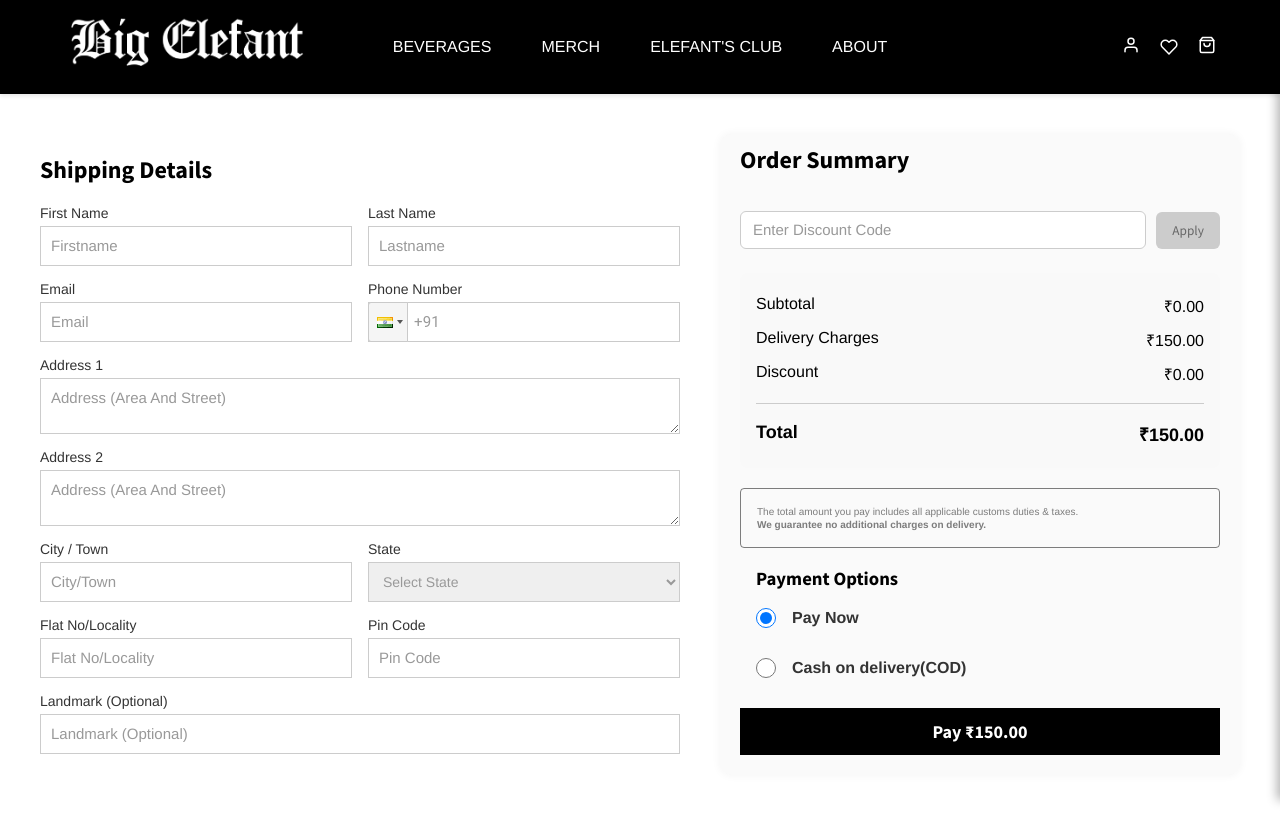
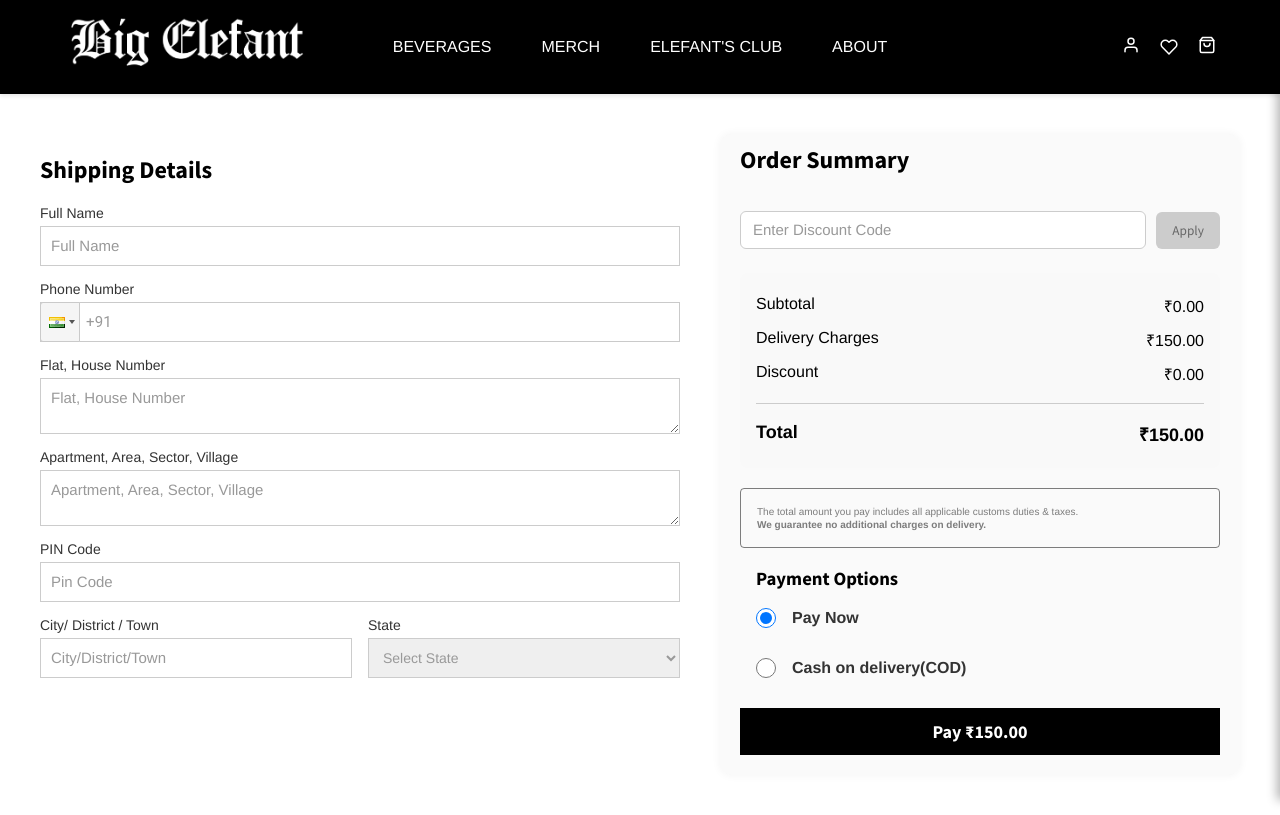
Before and after one commit to ArghyaHT/big-elefant, a React (Vite) app: page /check-out in a window 1280 px wide. Built offline with nearby package versions, Linux system fonts and the light colour scheme.

Commit message:
changes made as asked last day

```diff
--- a/src/components/CheckOut/CheckOut.jsx
+++ b/src/components/CheckOut/CheckOut.jsx
@@ -137,8 +137,7 @@ const CheckOut = () => {
     // const filteredData = allData[selectedTab];
 
     const [formData, setFormData] = useState({
-        firstName: '',
-        lastName: '',
+        fullName: '',
         email: '',
         phoneNumber: '',
         addressLine1: '',
@@ -167,8 +166,7 @@ const CheckOut = () => {
                 // User has no addresses
                 setSelectedAddressIndex('new'); // mark as new
                 setFormData({
-                    firstName: '',
-                    lastName: '',
+                    fullName: '',
                     phoneNumber: '',
                     email: user.email || '',
                     addressLine1: '',
@@ -211,8 +209,7 @@ const CheckOut = () => {
         // Prepare new address data from formData
         const newAddressData = {
             _key: uuidv4(),  // generate unique key
-            firstName: formData.firstName,
-            lastName: formData.lastName,
+            fullName: formData.fullName,
             phoneNumber: formData.phoneNumber,
             addressLine1: formData.addressLine1,
             addressLine2: formData.addressLine2,
@@ -255,8 +252,7 @@ const CheckOut = () => {
 
             // Clear form or reset as needed
             setFormData({
-                firstName: '',
-                lastName: '',
+                fullName: '',
                 phoneNumber: '',
                 addressLine1: '',
                 addressLine2: '',
@@ -278,8 +274,7 @@ const CheckOut = () => {
         e.preventDefault();
 
         setFormData({
-            firstName: '',
-            lastName: '',
+            fullName: '',
             email: '',
             phoneNumber: '',
             address: '',
@@ -460,8 +455,7 @@ const CheckOut = () => {
         console.log("✅ Payment full data:", fullData);
 
         const {
-            firstName,
-            lastName,
+            fullName,
             email,
             contact,
             addressLine1,
@@ -496,7 +490,7 @@ const CheckOut = () => {
             paymentId: razorpay_payment_id,
             status: "ordered",
             // Shipping Details
-            name: `${firstName} ${lastName}`,
+            name: `${fullName}`,
             email,
             contact,
             addressLine1,
@@ -579,8 +573,7 @@ const CheckOut = () => {
 
     const handleCOD = async () => {
         const {
-            firstName,
-            lastName,
+            fullName,
             phoneNumber,
             addressLine1,
             addressLine2,
@@ -599,7 +592,7 @@ const CheckOut = () => {
             orderId: orderId,
             paymentId: "COD",
             status: "ordered",
-            name: `${firstName} ${lastName}`,
+            name: `${fullName}`,
             email: loggedInuser?.email,
             contact: phoneNumber.startsWith('91') ? phoneNumber.slice(2) : phoneNumber,
             addressLine1,
@@ -754,29 +747,27 @@ const CheckOut = () => {
 
     const validateForm = () => {
         const {
-            firstName,
-            lastName,
-            email,
+            fullName,
+            // email,
             phoneNumber,
             addressLine1,
             addressLine2,
             city,
             state,
-            locality,
+            // locality,
             pin
         } = formData;
 
         // Basic presence checks
         if (
-            !firstName?.trim() ||
-            !lastName?.trim() ||
-            !email?.trim() ||
+            !fullName?.trim() ||
+            // !email?.trim() ||
             !phoneNumber?.trim() ||
             !addressLine1?.trim() ||
             !addressLine2?.trim() ||
             !city?.trim() ||
-            !state?.trim() ||
-            !locality?.trim()
+            !state?.trim()
+            // !locality?.trim()
         ) {
             alert("Please fill in all shipping details fields.");
             return false;
@@ -788,11 +779,11 @@ const CheckOut = () => {
             return false;
         }
 
-        // (Optional) validate email pattern
-        if (!/^\S+@\S+\.\S+$/.test(email)) {
-            alert("Please enter a valid email address.");
-            return false;
-        }
+        // // (Optional) validate email pattern
+        // if (!/^\S+@\S+\.\S+$/.test(email)) {
+        //     alert("Please enter a valid email address.");
+        //     return false;
+        // }
 
         // (Optional) validate phone length (basic)
         if (phoneNumber.length < 10) {
@@ -825,8 +816,7 @@ const CheckOut = () => {
                                             setSelectedAddressIndex('new');
                                             setFormData((prev) => ({
                                                 ...prev,
-                                                firstName: '',
-                                                lastName: '',
+                                                fullName: '',
                                                 phoneNumber: '',
                                                 addressLine1: '',
                                                 addressLine2: '',
@@ -866,21 +856,17 @@ const CheckOut = () => {
 
                     <div className={styles.inlineFields}>
                         <label>
-                            First Name
-                            <input type="text" name="firstName" placeholder="Firstname" value={formData.firstName} onChange={handleChange} required />
-                        </label>
-                        <label>
-                            Last Name
-                            <input type="text" name="lastName" placeholder="Lastname" value={formData.lastName} onChange={handleChange} required />
+                            Full Name
+                            <input type="text" name="fullName" placeholder="Full Name" value={formData.fullName} onChange={handleChange} required />
                         </label>
                     </div>
 
                     {/* Email & Phone */}
                     <div className={styles.inlineFields}>
-                        <label>
+                        {/* <label>
                             Email
                             <input type="email" name="email" placeholder="Email" value={formData.email} onChange={handleChange} required />
-                        </label>
+                        </label> */}
 
                         <label>
                             Phone Number
@@ -913,23 +899,49 @@ const CheckOut = () => {
                     {/* Address */}
                     <div className={styles.inlineFields}>
                         <label>
-                            Address 1
-                            <textarea name="addressLine1" placeholder="address (Area and street)" value={formData.addressLine1} onChange={handleChange} required />
+                            Flat, House Number
+                            <textarea name="addressLine1" placeholder="Flat, House Number" value={formData.addressLine1} onChange={handleChange} required />
                         </label>
                     </div>
 
                     <div className={styles.inlineFields}>
                         <label>
-                            Address 2
-                            <textarea name="addressLine2" placeholder="address (Area and street)" value={formData.addressLine2} onChange={handleChange} required />
+                            Apartment, Area, Sector, Village
+                            <textarea name="addressLine2" placeholder="Apartment, Area, Sector, Village" value={formData.addressLine2} onChange={handleChange} required />
                         </label>
+                    </div>
+
+                     {/* Locality & Landmark */}
+                    <div className={styles.inlineFields}>
+                                                <label>
+                            PIN Code
+                            <input
+                                type="text"
+                                name="pin"
+                                placeholder="Pin Code"
+                                value={formData.pin}
+                                maxLength={6}        // Limit length to 6 characters
+                                onChange={(e) => {
+                                    const value = e.target.value;
+                                    // Allow only digits and max 6 chars
+                                    if (/^\d{0,6}$/.test(value)) {
+                                        handleChange(e);
+                                    }
+                                }}
+                                required
+                            />
+                        </label>
+                        {/* <label>
+                            Flat No/Locality
+                            <input type="text" name="locality" placeholder="Flat No/Locality" value={formData.locality} onChange={handleChange} required />
+                        </label> */}
                     </div>
 
                     {/* City & State */}
                     <div className={styles.inlineFields}>
                         <label>
-                            City / Town
-                            <input type="text" name="city" placeholder="City/town" value={formData.city} onChange={handleChange} required />
+                            City/ District / Town
+                            <input type="text" name="city" placeholder="City/District/town" value={formData.city} onChange={handleChange} required />
                         </label>
                         <label>
                             State
@@ -967,38 +979,12 @@ const CheckOut = () => {
                             </select>
                         </label>
                     </div>
-
-                    {/* Locality & Landmark */}
-                    <div className={styles.inlineFields}>
-                        <label>
-                            Flat No/Locality
-                            <input type="text" name="locality" placeholder="Flat No/Locality" value={formData.locality} onChange={handleChange} required />
-                        </label>
-                        <label>
-                            Pin Code
-                            <input
-                                type="text"
-                                name="pin"
-                                placeholder="Pin Code"
-                                value={formData.pin}
-                                maxLength={6}        // Limit length to 6 characters
-                                onChange={(e) => {
-                                    const value = e.target.value;
-                                    // Allow only digits and max 6 chars
-                                    if (/^\d{0,6}$/.test(value)) {
-                                        handleChange(e);
-                                    }
-                                }}
-                                required
-                            />
-                        </label>
-                    </div>
-                    <div className={styles.inlineFields}>
+                    {/* <div className={styles.inlineFields}>
                         <label>
                             Landmark (Optional)
                             <input type="text" name="landmark" placeholder="landmark (optional)" value={formData.landmark} onChange={handleChange} required />
                         </label>
-                    </div>
+                    </div> */}
 
                     {/* Conditionally show buttons only when 'new' is selected */}
                     {selectedAddressIndex === 'new' && (
@@ -1213,8 +1199,7 @@ const CheckOut = () => {
                         onSuccess={handlePaymentSuccess}
                         onFailure={handlePaymentFailure}
                         customerData={{
-                            firstName: formData.firstName,
-                            lastName: formData.lastName,
+                            fullName: formData.fullName,
                             email: loggedInuser?.email,
                             contact: formData.phoneNumber.startsWith('91')
                                 ? formData.phoneNumber.slice(2)
--- a/src/components/CheckOut/CheckOut.module.css
+++ b/src/components/CheckOut/CheckOut.module.css
@@ -690,6 +690,10 @@ input[type="email"] {
     height: auto;
   }
 
+  .inlineFields {
+  flex-direction: column;
+}
+
   .itemControls {
     flex-direction: row;
     align-items: flex-start;
--- a/src/components/Dashboard/Dashboard.jsx
+++ b/src/components/Dashboard/Dashboard.jsx
@@ -31,15 +31,13 @@ const Dashboard = () => {
     const user = state?.user;
 
     const [editFields, setEditFields] = useState({
-        firstName: false,
-        lastName: false,
+        fullName: false,
         email: false,
         phone: false,
     });
 
     const [formData, setFormData] = useState({
-        firstName: user?.firstName || "",
-        lastName: user?.lastName || "",
+        fullName: user?.fullName || "",
         email: user?.email || "",
         phone: user?.phoneNumber || "", // leave empty if not present
     });
@@ -74,8 +72,7 @@ const Dashboard = () => {
             const updatedFields = {};
 
             if (field === "personalInfo") {
-                updatedFields.firstName = formData.firstName;
-                updatedFields.lastName = formData.lastName;
+                updatedFields.fullName = formData.fullName;
             } else if (field === "phone") {
                 updatedFields.phoneNumber = formData.phone;
             }
@@ -98,8 +95,7 @@ const Dashboard = () => {
     };
 
     const [newAddress, setNewAddress] = useState({
-        firstName: "",
-        lastName: "",
+        fullName: "",
         phoneNumber: '', // update your form and handler too
         addressLine1: "",
         addressLine2: "",
@@ -163,8 +159,7 @@ const Dashboard = () => {
 
         const newAddressData = {
             _key: uuidv4(),
-            firstName: newAddress.firstName,
-            lastName: newAddress.lastName,
+            fullName: newAddress.fullName,
             phoneNumber: newAddress.phoneNumber,
             addressLine1: newAddress.addressLine1,
             addressLine2: newAddress.addressLine2,
@@ -206,8 +201,7 @@ const Dashboard = () => {
 
             // Clear form
             setNewAddress({
-                firstName: '',
-                lastName: '',
+                fullName: '',
                 phoneNumber: '',
                 addressLine1: '',
                 addressLine2: '',
@@ -284,7 +278,7 @@ const Dashboard = () => {
                 <div className={styles.sidebar}>
                     <div className={styles.userContainer}>
                         <h2 className={styles.heading}>Hello,</h2>
-                        <p className={styles.userName}>{user?.firstName} {user?.lastName}</p>
+                        <p className={styles.userName}>{user?.fullName}</p>
                     </div>
                     <div className={styles.accountWrapper}>
                         {/* My Orders Block */}
@@ -399,24 +393,16 @@ const Dashboard = () => {
                                     {editFields.personalInfo ? (
                                         <>
                                             <input
-                                                name="firstName"
-                                                value={formData.firstName}
+                                                name="fullName"
+                                                value={formData.fullName}
                                                 onChange={handleChange}
                                                 className={styles.input}
-                                                placeholder="First Name"
-                                            />
-                                            <input
-                                                name="lastName"
-                                                value={formData.lastName}
-                                                onChange={handleChange}
-                                                className={styles.input}
-                                                placeholder="Last Name"
+                                                placeholder="Full Name"
                                             />
                                         </>
                                     ) : (
                                         <>
-                                            <span className={styles.nameField}>{formData.firstName}</span>
-                                            <span className={styles.nameField}>{formData.lastName}</span>
+                                            <span className={styles.nameField}>{formData.fullName}</span>
                                         </>
                                     )}
                                 </div>
@@ -459,6 +445,7 @@ const Dashboard = () => {
                                             onChange={(value) => handleInputChange('phoneNumber', value)}
                                             inputStyle={{ width: '100%', marginTop: "10px" }}
                                             enableSearch
+                                            countryCodeEditable={false}   // ✅ Prevent country code from being deleted
                                         />
 
                                     ) : (
@@ -478,12 +465,8 @@ const Dashboard = () => {
                                 <form className={styles.addressForm} onSubmit={handleSubmitNewAddress}>
                                     <div className={styles.inlineFields}>
                                         <label>
-                                            First Name
-                                            <input type="text" name="firstName" placeholder="Firstname" value={newAddress.firstName} onChange={handleInputChange} />
-                                        </label>
-                                        <label>
-                                            Last Name
-                                            <input type="text" name="lastName" placeholder="Lastname" value={newAddress.lastName} onChange={handleInputChange} />
+                                            Full Name
+                                            <input type="text" name="fullName" placeholder="Full Name" value={newAddress.fullName} onChange={handleInputChange} />
                                         </label>
                                     </div>
 
@@ -506,7 +489,7 @@ const Dashboard = () => {
                                                 onChange={(value) => handleInputChange('phoneNumber', value)}
                                                 containerStyle={{
                                                     marginTop: "6px",   // 👈 this will actually add top margin
-                                                    width: "100%"
+                                                    width: "100%",
                                                 }}
                                                 inputStyle={{
                                                     borderRadius: "0px",
@@ -515,8 +498,15 @@ const Dashboard = () => {
                                                     fontSize: "15px",
                                                     textTransform: "capitalize",
                                                     paddingLeft: "45px",
+                                                    borderRadius: "4px"
 
-                                                }} enableSearch
+                                                }}
+                                                enableSearch
+                                                countryCodeEditable={false}   // ✅ Prevent country code from being deleted
+                                                inputProps={{
+                                                    required: true,          // ✅ HTML required attribute
+                                                    name: "phoneNumber",
+                                                }}
                                             />
                                         </label>
                                     </div>
@@ -618,7 +608,7 @@ const Dashboard = () => {
                                                 <div className={styles.addressDetails}>
                                                     <div className={styles.namePhone}>
                                                         <span className={styles.name}>
-                                                            {item.firstName} {item.lastName}
+                                                            {item.fullName}
                                                         </span>
                                                         <span className={styles.phone}>+{item.phoneNumber}</span>
                                                     </div>
--- a/src/components/Navbar/Navbar.jsx
+++ b/src/components/Navbar/Navbar.jsx
@@ -123,7 +123,7 @@ const totalQuantity = [...beverageCartItems, ...merchCartItems].reduce(
                 state={{ user: loggedInUser }}
                 className={styles.customerName}
               >
-                {loggedInUser.firstName}
+                {loggedInUser.fullName}
               </Link>) : (
               <Link to="/sign-in">
                 <FiUser className={styles.icon} />
--- a/src/components/SignIn/SignIn.module.css
+++ b/src/components/SignIn/SignIn.module.css
@@ -60,7 +60,7 @@
     padding: 10px;
     font-size: 16px;
     border: 1px solid #ccc;
-    border-radius: 8px;
+    border-radius: 4px;
     text-transform: lowercase; /* This keeps typed text normal */
 
 }
--- a/src/components/SignUp/SignUp.jsx
+++ b/src/components/SignUp/SignUp.jsx
@@ -52,8 +52,8 @@ const SignUp = ({ isModal = false, onSignUpSuccess, onSwitchToSignIn }) => {
       // 2. If email unique, create new user
       const newUser = {
         _type: 'customer',
-        firstName: formData.firstName,
-        lastName: formData.lastName,
+        fullName: formData.fullName,
+        // lastName: formData.lastName,
         email: formData.email,
         password: formData.password, // Consider hashing passwords before storing!
         phoneNumber: phone,
@@ -74,7 +74,7 @@ const SignUp = ({ isModal = false, onSignUpSuccess, onSwitchToSignIn }) => {
       alert("User registered successfully!");
     }
 
-      setFormData({ firstName: "", lastName: "", email: "", password: "" });
+      setFormData({ fullName: "",  email: "", password: "" });
       setPhone("");
     } catch (err) {
       setError("Something went wrong. Please try again.");
@@ -91,17 +91,17 @@ const SignUp = ({ isModal = false, onSignUpSuccess, onSwitchToSignIn }) => {
         <form className={styles.form} onSubmit={handleSubmit}>
           <div className={styles.nameRow}>
             <div className={styles.inputGroup}>
-              <label>First Name</label>
+              <label>Full Name</label>
               <input
-                name="firstName"
+                name="fullName"
                 type="text"
-                placeholder="First Name"
-                value={formData.firstName}
+                placeholder="Full Name"
+                value={formData.fullName}
                 onChange={handleChange}
                 required
               />
             </div>
-            <div className={styles.inputGroup}>
+            {/* <div className={styles.inputGroup}>
               <label>Last Name</label>
               <input
                 name="lastName"
@@ -111,7 +111,7 @@ const SignUp = ({ isModal = false, onSignUpSuccess, onSwitchToSignIn }) => {
                 onChange={handleChange}
                 required
               />
-            </div>
+            </div> */}
           </div>
 
           <div className={styles.inputGroup}>
@@ -146,6 +146,7 @@ const SignUp = ({ isModal = false, onSignUpSuccess, onSwitchToSignIn }) => {
               onChange={handlePhoneChange}
               inputStyle={{ width: "100%" }}
               enableSearch
+               countryCodeEditable={false}
             />
           </div>
 
--- a/src/components/SignUp/SignUp.module.css
+++ b/src/components/SignUp/SignUp.module.css
@@ -53,7 +53,7 @@
   padding: 10px;
   font-size: 16px;
   border: 1px solid #ccc;
-  border-radius: 8px;
+  border-radius: 4px;
 }
 
 .buttonGroup {
@@ -70,7 +70,7 @@
   font-weight: bold;
   text-transform: uppercase;
   border: none;
-  border-radius: 6px;
+  border-radius: 0px;
   cursor: pointer;
 }
 
@@ -82,7 +82,7 @@
   text-align: center;
   text-decoration: none;
   font-weight: bold;
-  border-radius: 6px;
+  border-radius: 0px;
   cursor: pointer;
   text-transform: uppercase;
   letter-spacing: 1px;
```
Also changed, not shown: src/components/Cart/Cart.jsx (+10 -7 lines), src/components/Dashboard/Dashboard.module.css (+21 -11 lines).
